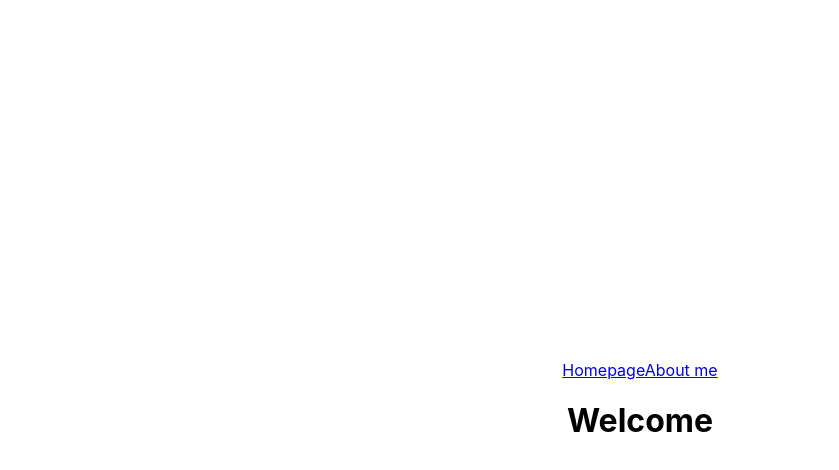
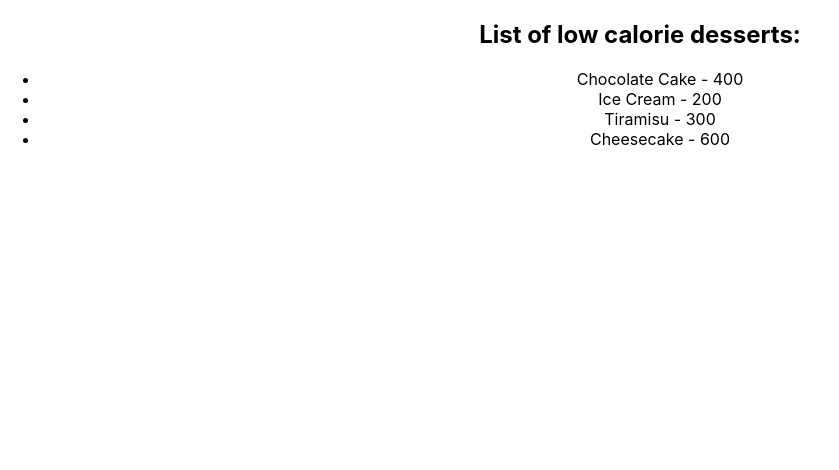
Before and after one commit to nayoung3669/coursera_test, a React (Create React App) app: page / in a window 1280 px wide. Shown: the top 470 px of the page, without its empty margins (0-839 px from the left). Built offline with nearby package versions, Linux system fonts and the light colour scheme.

Commit message:
test lists

```diff
--- a/src/App.js
+++ b/src/App.js
@@ -1,32 +1,36 @@
-import React from 'react';
-import './App.css';
-import { Routes, Route, Link } from 'react-router-dom';
-import ReactPlayer from 'react-player';
+import "./App.css";
+import DessertsList from "./DessertsList";
 
-import Homepage from './components/Homepage';
-import AboutMe from './components/AboutMe';
-
+const desserts = [
+  {
+    name: "Chocolate Cake",
+    calories: 400,
+    createdAt: "2022-09-01",
+  },
+  {
+    name: "Ice Cream",
+    calories: 200,
+    createdAt: "2022-01-02",
+  },
+  {
+    name: "Tiramisu",
+    calories: 300,
+    createdAt: "2021-10-03",
+  },
+  {
+    name: "Cheesecake",
+    calories: 600,
+    createdAt: "2022-01-04",
+  },
+];
 
 function App() {
-
-  const vidUrl="";
   return (
-    <div className='App'>
-      <ReactPlayer
-        url={vidUrl}
-        playing={false}
-        volume={0.5}
-      />
-      <nav className='nav'>
-        <Link to="/" className="nav-item">Homepage</Link>
-        <Link to="/about-me" className="nav-item">About me</Link>
-      </nav>
-      <Routes>
-        <Route path="/" element={<Homepage />} />
-        <Route path="/about-me" element={<AboutMe />} />
-      </Routes>
-
+    <div className="App">
+      <h2>List of low calorie desserts:</h2>
+      <DessertsList data={desserts} />
     </div>
   );
 }
+
 export default App;
--- /dev/null
+++ b/src/DessertsList.js
@@ -0,0 +1,16 @@
+
+function DessertsList(props) {
+  const listItems = props.data.map(dessert => {
+    const itemText = `${dessert.name} - ${dessert.calories}`
+    return <li>{itemText}</li>
+  })
+  return (
+    <div>
+      <ul>
+        {listItems}
+      </ul>
+    </div>
+  );
+}
+
+export default DessertsList;
```
Also changed, not shown: 1 other file (tests, documents, lock files or other folders).
